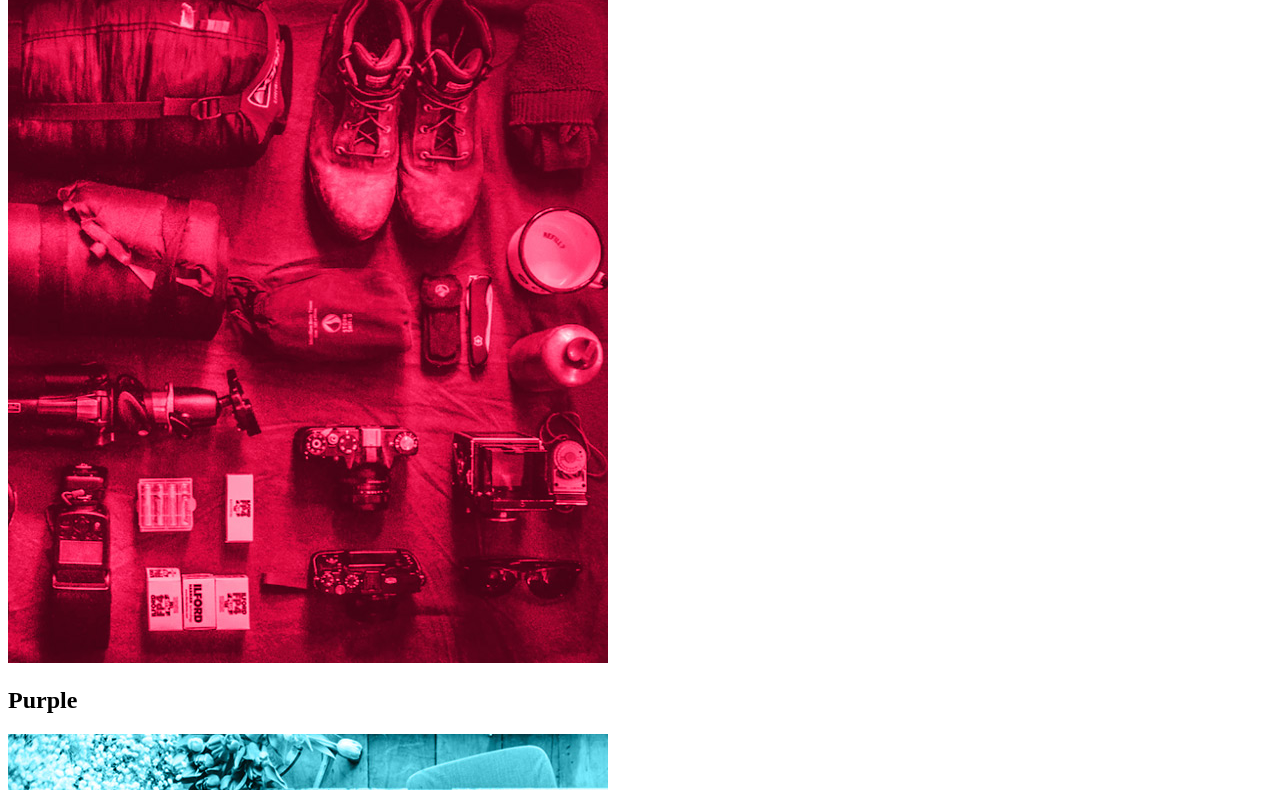
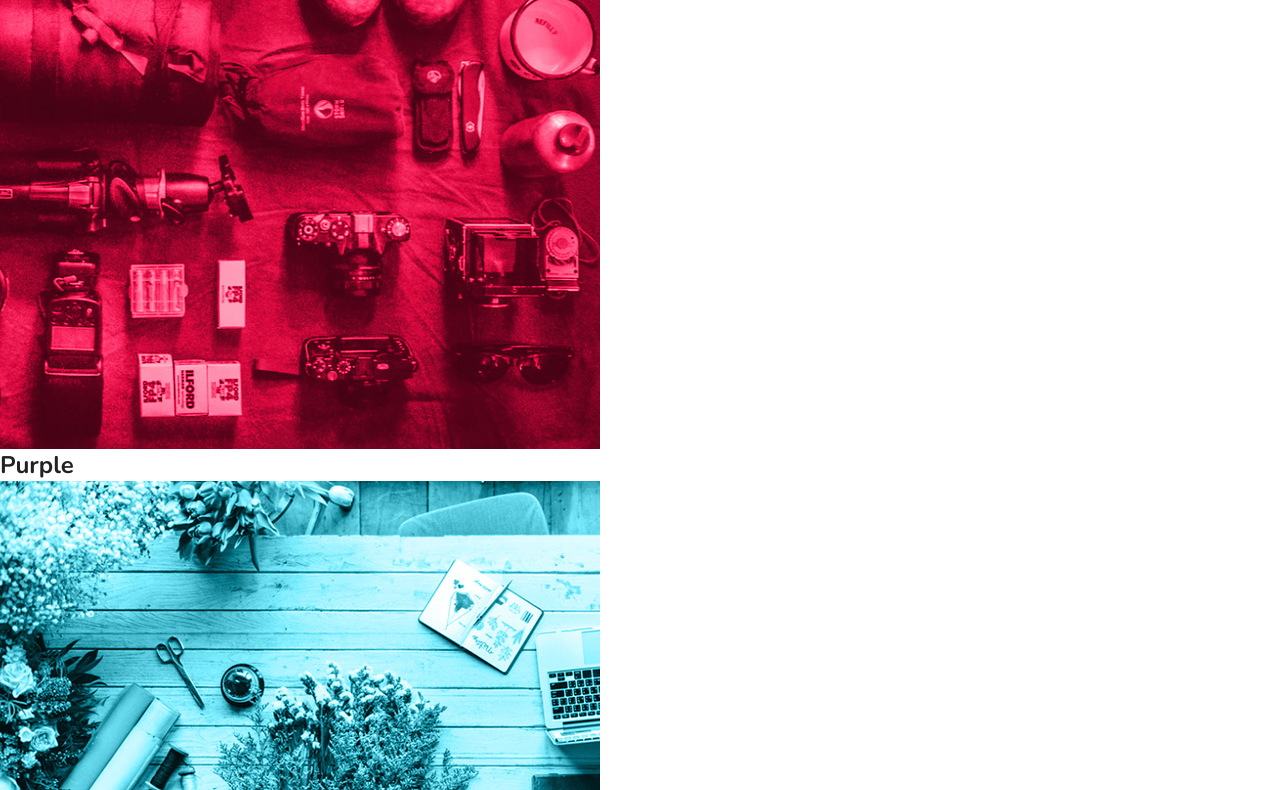
Before and after one commit to horquidia-lima/FlexBlog, a plain HTML site: page index.html in a window 1280 px wide. Shown: the part 2010-2800 px from the top of the page. Drawn offline with nearby package versions, Linux system fonts and the light colour scheme.

Commit message:
css reset

```diff
--- a/index.html
+++ b/index.html
@@ -4,7 +4,7 @@
     <meta charset="UTF-8">
     <meta name="viewport" content="width=device-width, initial-scale=1.0">
     <title>FlexBlog</title>
-
+    <link href="https://fonts.googleapis.com/css?family=Nunito:400,400i,700" rel="stylesheet">
     <link rel="stylesheet" href="./style/index.css">
 </head>
 <body>
--- a/style/index.css
+++ b/style/index.css
@@ -0,0 +1,23 @@
+* {
+  margin: 0;
+  padding: 0;
+  box-sizing: border-box;
+}
+
+body {
+  font-family: "Nunito", Arial, Helvetica, sans-serif;
+  color: #222222;
+}
+
+ul {
+  list-style: none;
+}
+
+a {
+  text-decoration: none;
+}
+
+img {
+  display: block;
+  max-width: 100%;
+}
```
